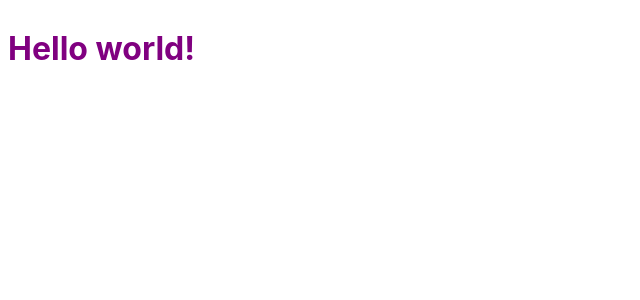
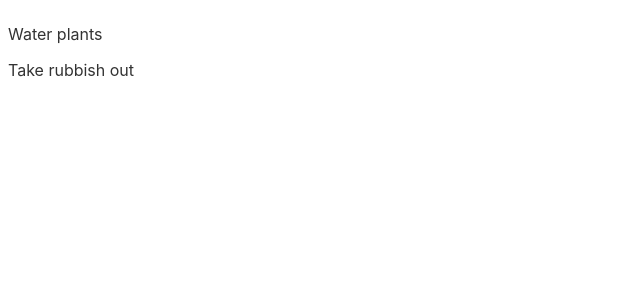
Before and after one commit to MilanMisak/svelte-todo, a Svelte app: page / in a window 1280 px wide. Shown: the top 300 px of the page, without its empty margins (0-640 px from the left). Built offline with nearby package versions, Linux system fonts and the light colour scheme.

Commit message:
Clean up template + add simple todos

```diff
--- a/public/index.html
+++ b/public/index.html
@@ -1,16 +1,15 @@
 <!doctype html>
 <html>
 <head>
-	<meta charset='utf-8'>
-	<meta name='viewport' content='width=device-width'>
+	<meta charset="utf-8">
+	<meta name="viewport" content="width=device-width">
 
-	<title>Svelte app</title>
+	<title>Svelte TODO</title>
 
-	<link rel='icon' type='image/png' href='/favicon.png'>
-	<link rel='stylesheet' href='/global.css'>
-	<link rel='stylesheet' href='/bundle.css'>
+	<link rel="stylesheet" href="/global.css">
+	<link rel="stylesheet" href="/bundle.css">
 
-	<script defer src='/bundle.js'></script>
+	<script defer src="/bundle.js"></script>
 </head>
 
 <body>
--- a/src/App.svelte
+++ b/src/App.svelte
@@ -1,11 +1,11 @@
 <script>
-	export let name;
+	export let todos;
 </script>
 
 <style>
-	h1 {
-		color: purple;
-	}
+
 </style>
 
-<h1>Hello {name}!</h1>
+{#each todos as todo}
+	<p>{todo.name}</p>
+{/each}
--- a/src/main.js
+++ b/src/main.js
@@ -1,9 +1,15 @@
 import App from './App.svelte';
+
+const todos = [{
+	name: 'Water plants',
+}, {
+	name: 'Take rubbish out'
+}];
 
 const app = new App({
 	target: document.body,
 	props: {
-		name: 'world'
+		todos
 	}
 });
 
```
Also changed, not shown: public/favicon.png (deleted).
